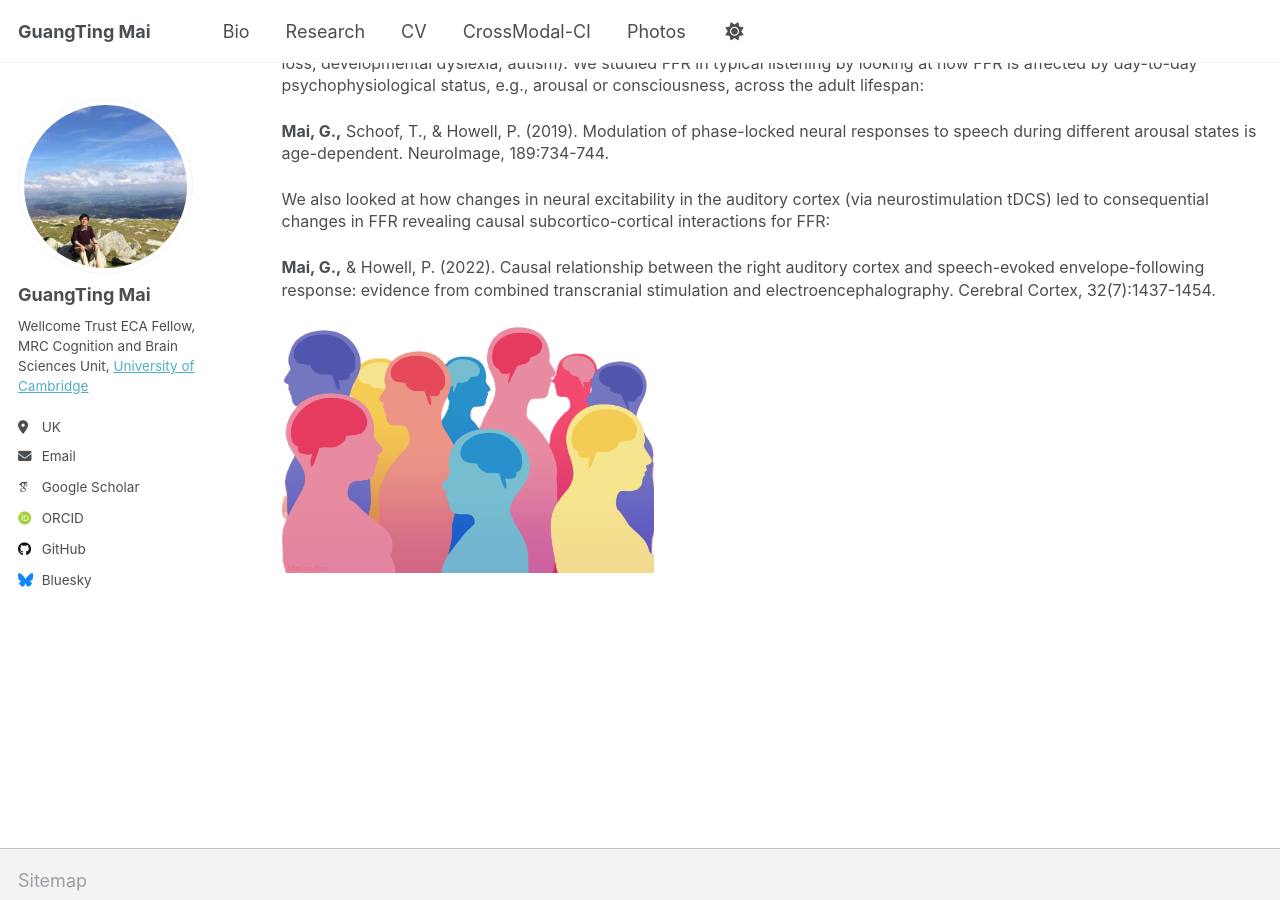
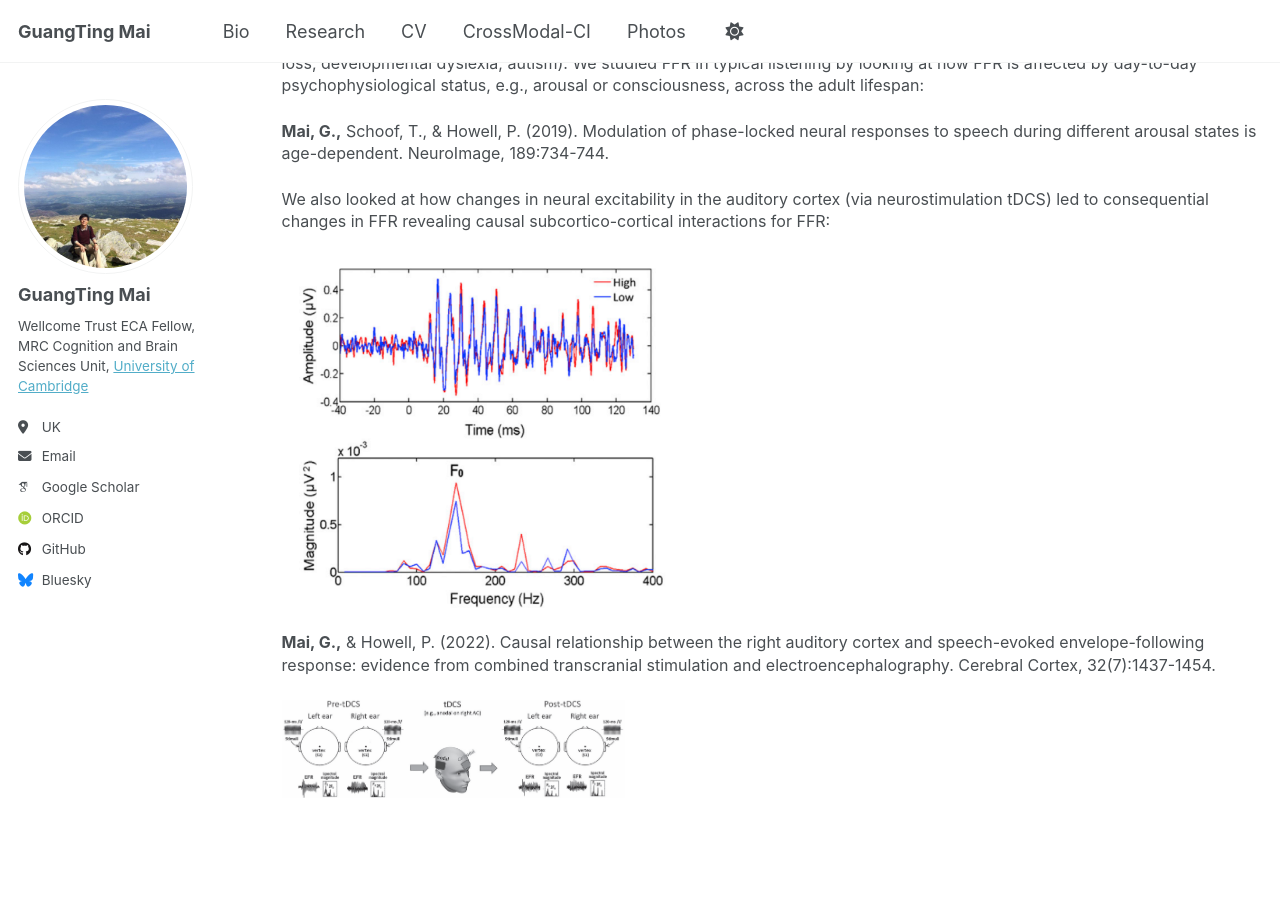
Before and after one commit to guangtingmai/guangtingmai.github.io, a Jekyll site: the page built from _pages/neuraltrack-typical.html, in a window 1280 px wide and 900 px high, scrolled down 913 px. Built offline with Jekyll 4.4.1, drawn with Linux system fonts in a browser that asks for light colours; some web fonts are replaced.

Commit message:
Update neuraltrack-typical.html

```diff
--- a/_pages/neuraltrack-typical.html
+++ b/_pages/neuraltrack-typical.html
@@ -27,8 +27,11 @@
 <p><span style="font-size: 12pt;line-height: 1.4;display: block;margin-bottom: 0.12vh"><strong>Mai, G.,</strong> Schoof, T., & Howell, P. (2019). Modulation of phase-locked neural responses to speech during different arousal states is age-dependent. NeuroImage, 189:734-744.</span></p>
 <p><span style="font-size: 12pt;line-height: 1.4;display: block;margin-bottom: 0.12vh">We also looked at how changes in neural excitability in the
   auditory cortex (via neurostimulation tDCS) led to consequential changes in FFR revealing causal subcortico-cortical interactions for FFR:</span></p>
+<p align="left">
+  <img src="https://guangtingmai.github.io/images/neuroimage2019.png" width="40%">
+</p>
 <p><span style="font-size: 12pt;line-height: 1.4;display: block;margin-bottom: 0.12vh"><strong>Mai, G.,</strong> & Howell, P. (2022). Causal relationship between the right auditory cortex and speech-evoked envelope-following response: evidence from combined transcranial stimulation and electroencephalography. Cerebral Cortex, 32(7):1437-1454.</span></p>
 <p align="left">
-  <img src="https://guangtingmai.github.io/images/diversity.png" width="38%">
+  <img src="https://guangtingmai.github.io/images/cc2022.png" width="35%">
   <br>
 </p>
```
